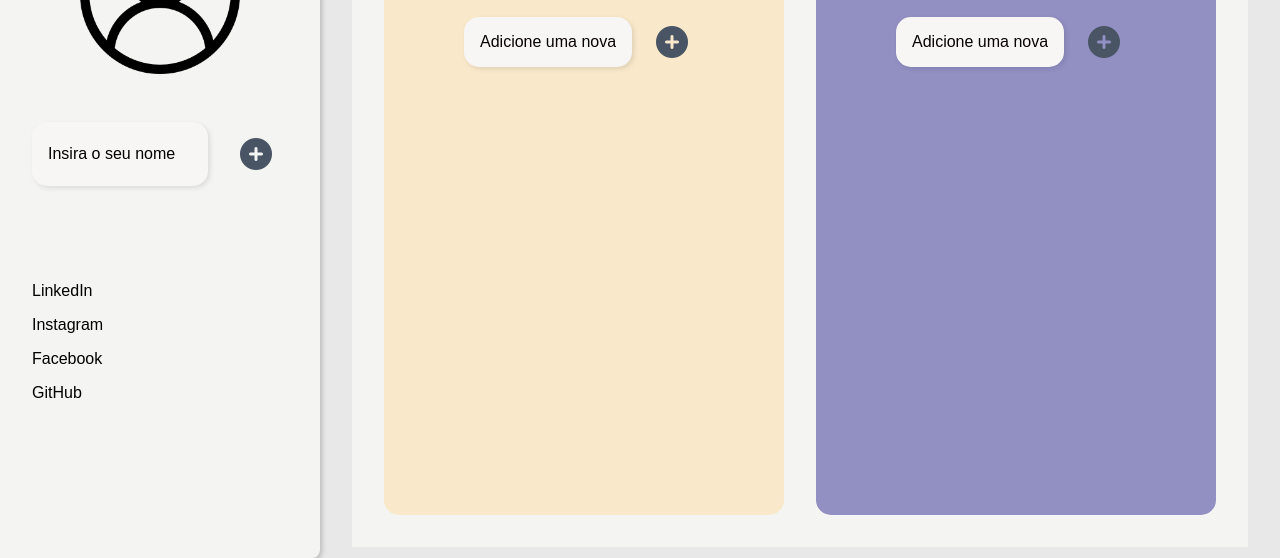
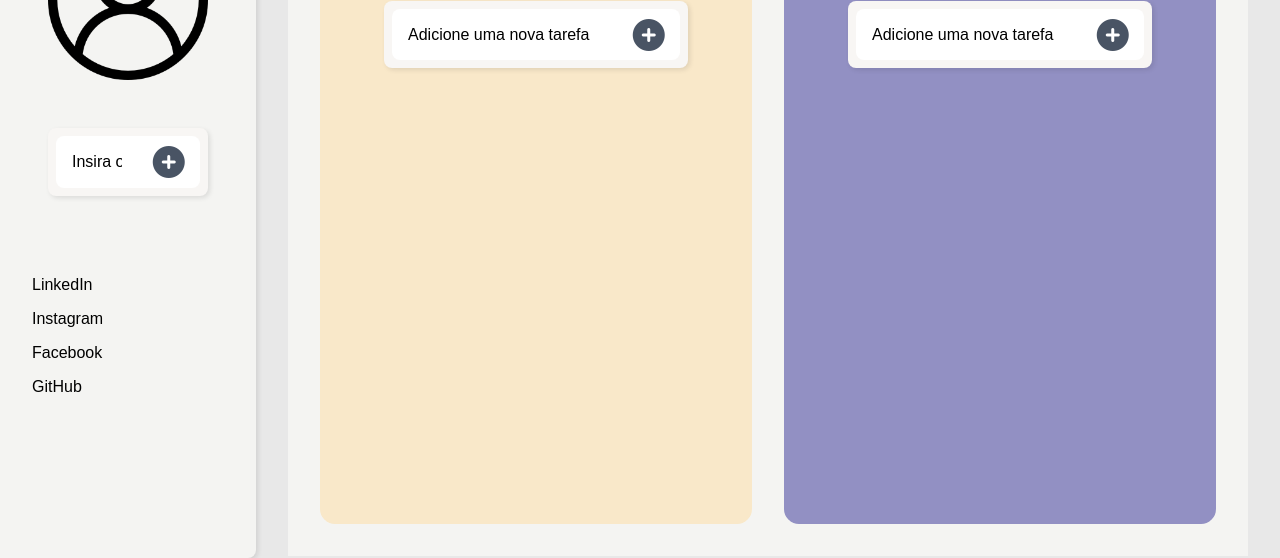
Before and after one commit to mylenaverspeelt/html-layout, a plain HTML site: page src/index.html in a window 1280 px wide. Shown: the part 242-800 px from the top of the page. Drawn offline with Linux system fonts and the light colour scheme.

Commit message:
improve css / refactor classes, variables and ids / refactor input layout / change bio

```diff
--- a/src/index.html
+++ b/src/index.html
@@ -4,7 +4,6 @@
 <head>
     <meta charset="UTF-8">
     <meta name="viewport" content="width=device-width, initial-scale=1.0">
-    <link rel="stylesheet" href="./styles/styles.css">
     <link rel="stylesheet" href="./styles/styles.css">
     <title>Layout</title>
 </head>
@@ -14,18 +13,13 @@
     <section class="side-menu">
         <img src="../assets/images/user.png" alt="user-icon" class="user-img">
         <h2 id="inputed-username"></h2>
-        <div class="name-container" id="name-container">
-            <input type="text" name="username" placeholder="Insira o seu nome" class="input-username"
-                id="input-username">
-            <button onclick="sendUsername()" id="ok-button"><i class="fas fa-plus-circle"></i></button>
+        <div class="input-container" id="input-container" style="margin-bottom: 5rem;">
+            <input type="text" name="username" placeholder="Insira o seu nome" class="input-element"
+                id="input-element">
+            <button onclick="sendUsername()" id="add-button" class="add-button"><i class="fas fa-plus-circle"></i></button>
         </div>
-        <p id="user-text">Lorem Ipsum is simply dummy text of the printing and typesetting industry. Lorem Ipsum has been the
-            industry's standard dummy text ever since the 1500s, when an unknown printer took a galley of type and
-            scrambled it to make a type specimen book. It has survived not only five centuries, but also the leap into
-            electronic typesetting, remaining essentially unchanged. It was popularised in the 1960s with the release of
-            Letraset sheets containing Lorem Ipsum passages, and more recently with desktop publishing software like
-            Aldus PageMaker including versions of Lorem Ipsum.</p>
-        <nav class="menu-table">
+        <p id="bio">Te ajudo a organizar suas atividades diurnas e noturnas de maneira simples e eficiente. Adicione suas tarefas e mantenha-se no controle do seu dia. Vamos começar a ser mais produtivos juntos! ✨ </p>
+        <nav class="menu-links">
             <ul>
                 <li><a href="https://www.linkedin.com/" target="_blank">LinkedIn</a></li>
                 <li><a href="https://www.instagram.com/" target="_blank">Instagram</a></li>
@@ -40,10 +34,10 @@
         <div class="table-container">
             <div class="day">
                 <h2>Dia ☀️</h2>
-                <div class="new-task-container">
-                    <input type="text" name="dayTask" id="new-day-task" class="new-task-input"
-                        placeholder="Adicione uma nova tarefa" maxlength="30">
-                    <button class="add-button" onclick="addDayTask()"><i class="fas fa-plus-circle"></i></button>
+                <div class="input-container">
+                    <input type="text" name="dayTask" id="new-day-task" class="input-element"
+                        placeholder="Adicione uma nova tarefa">
+                    <button onclick="addDayTask()" class="add-button"><i class="fas fa-plus-circle"></i></button>
 
             </div>
             <nav>
@@ -55,10 +49,10 @@
 
         <div class="night">
             <h2>Noite 🌙</h2>
-            <div class="new-task-container">
-                <input type="text" name="nightTask" id="new-night-task" class="new-task-input"
-                    placeholder="Adicione uma nova tarefa" maxlength="30">
-                <button class="add-button" onclick="addNightTask()"><i class="fas fa-plus-circle"></i></button>
+            <div class="input-container">
+                <input type="text" name="nightTask" id="new-night-task" class="input-element"
+                    placeholder="Adicione uma nova tarefa">
+                <button onclick="addNightTask()" class="add-button"><i class="fas fa-plus-circle"></i></button>
             </div>
             <nav>
                 <ol id="night-list">
--- a/src/scripts/index.js
+++ b/src/scripts/index.js
@@ -1,32 +1,26 @@
-let dayTasks = []
-
-let nightTasks = []
+let dayTasks = [];
+let nightTasks = [];
 
 function sendUsername() {
-    const usernameInput = document.getElementById('input-username')
-    const username = usernameInput.value
+    const usernameInput = document.getElementById('input-element');
+    const username = usernameInput.value;
 
-    const inputedUsername = document.getElementById('inputed-username')
-    const newUser = inputedUsername.innerText = "Boas vindas, " + username + "!"
+    const inputedUsername = document.getElementById('inputed-username');
+    const newUser = inputedUsername.innerText = "Boas vindas, " + username + "!";
 
-    const userText = document.getElementById('user-text')
-
-    const nameContainer = document.getElementById('name-container')
+    const bio = document.getElementById('bio');
+    const inputContainer = document.getElementById('input-container');
 
     if (newUser && newUser.length > 0) {
-        userText.style.display = 'block'
-        nameContainer.style.display = 'none'
+        bio.style.display = 'block';
+        inputContainer.style.display = 'none';
+    } else {
+        alert('Por favor, informe o seu nome');
     }
-    else {
-        alert('Por favor, informe o seu nome')
-    }
-
-
 }
 
 function addDayTask() {
-
-    const inputNewTask = document.getElementById('new-day-task')
+    const inputNewTask = document.getElementById('new-day-task');
 
     if (inputNewTask.value.trim() === '') {
         alert('Por favor, informe qual a tarefa');
@@ -43,16 +37,15 @@ function addDayTask() {
     const newTask = {
         name: inputNewTask.value.trim(),
         id: dayTasks.length + 1
-    }
+    };
 
-    dayTasks.push(newTask)
+    dayTasks.push(newTask);
     inputNewTask.value = '';
-    showDayTasks()
+    showDayTasks();
 }
 
 function addNightTask() {
-
-    const inputNewTask = document.getElementById('new-night-task')
+    const inputNewTask = document.getElementById('new-night-task');
 
     if (inputNewTask.value.trim() === '') {
         alert('Por favor, informe qual a tarefa');
@@ -69,19 +62,18 @@ function addNightTask() {
     const newTask = {
         name: inputNewTask.value.trim(),
         id: nightTasks.length + 1
-    }
+    };
 
-    nightTasks.push(newTask)
+    nightTasks.push(newTask);
     inputNewTask.value = '';
-    showNightTasks()
+    showNightTasks();
 }
 
 function showDayTasks() {
-
     const ordenedList = document.getElementById('day-list');
     ordenedList.innerHTML = '';
 
-    return dayTasks.forEach(task => {
+    dayTasks.forEach(task => {
         const newListItem = document.createElement('li');
         newListItem.innerHTML = `${task.name} <i class="fas fa-trash-alt" onclick="deleteDayTask(${task.id})"></i>`;
         ordenedList.appendChild(newListItem);
@@ -92,7 +84,7 @@ function showNightTasks() {
     const ordenedList = document.getElementById('night-list');
     ordenedList.innerHTML = '';
 
-    return nightTasks.forEach(task => {
+    nightTasks.forEach(task => {
         const newListItem = document.createElement('li');
         newListItem.innerHTML = `${task.name} <i class="fas fa-trash-alt" onclick="deleteNightTask(${task.id})"></i>`;
         ordenedList.appendChild(newListItem);
--- a/src/styles/styles.css
+++ b/src/styles/styles.css
@@ -1,6 +1,7 @@
-/* ESTILOS GLOBAIS */
 
 @import url(./variables.css);
+
+/* ESTILOS GLOBAIS */
 
 * {
     margin: 0;
@@ -26,16 +27,15 @@ a {
 
 @media (min-width: 769px) {
     .side-menu {
-        width: 25%;
+        width: 20%;
     }
 
     .main-section {
-        width: 75%;
+        width: 80%;
     }
 }
 
 @media (max-width: 768px) {
-
     html, body {
         display: block;
         overflow-y: auto;
@@ -43,12 +43,27 @@ a {
     }
 
     .side-menu {
-        width: 100vw important !;
-        box-shadow: none;
+        width: 100vw !important;
+        box-shadow: 2px 2px 5px rgba(0, 0, 0, 0.1);
+        text-align: center;
     }
 
     .main-section {
         width: 100vw;
+    }
+
+    .side-menu p {
+        font-size: 0.9rem;
+        padding: 0.8rem !important;
+    }
+
+    .side-menu h2 {
+        font-size: 1rem;
+    }
+
+    .user-img {
+        height: 5rem !important;
+        width: 5rem !important;
     }
 
     .table-container {
@@ -57,16 +72,10 @@ a {
         gap: 2rem;
     }
 
-    ::-webkit-scrollbar,
-    ::-webkit-scrollbar-thumb {
-        display: none;
-    }
-
     h1 {
         padding: 1rem;
     }
 }
-
 
 /* MENU LATERAL */
 
@@ -79,7 +88,7 @@ a {
     background-color: var(--super-light-gray);
     border-top-right-radius: 8px;
     border-bottom-right-radius: 8px;
-    box-shadow: 2px 2px 5px rgba(0, 0, 0, 0.2);
+    box-shadow: 2px 2px 5px rgba(0, 0, 0, 0.1);
 }
 
 .side-menu h2 {
@@ -90,8 +99,7 @@ a {
 }
 
 .side-menu p {
-    text-align: justify;
-    background-color: var(--light-gray);
+    text-align: center;
     border-radius: 15px;
     padding: 1rem;
     margin: 2rem 0;
@@ -104,44 +112,41 @@ a {
     margin: 1rem 0;
 }
 
-.menu-table {
+#bio {
+    background-color: var(--white);
+    border-radius: 15px;
+    padding: 1rem;
+    margin: 2rem 0;
+    color: var(--dark-gray);
+    box-shadow: 2px 2px 5px rgba(0, 0, 0, 0.1);
+    transition: transform 0.3s ease, box-shadow 0.3s ease;
+}
+
+#bio:hover {
+    transform: scale(1.02);
+    box-shadow: 2px 2px 5px rgba(0, 0, 0, 0.1);
+}
+
+.menu-links {
     width: 100%;
 }
 
-.menu-table ul {
+.menu-links ul {
     list-style: none;
     cursor: pointer;
 }
 
-.menu-table li {
+.menu-links li {
     margin-bottom: 1rem;
 }
 
-.menu-table a {
+.menu-links a {
     color: var(--dark-purple);
 }
 
-.menu-table a:hover {
+.menu-links a:hover {
     color: var(--blue);
     text-decoration: underline;
-}
-
-.name-container {
-    display: flex;
-    margin-bottom: 6rem;
-    width: 100%;
-}
-
-.input-username {
-    background-color: var(--white);
-    box-shadow: 2px 2px 5px rgba(0, 0, 0, 0.1);
-    padding: 1rem;
-    font-size: 1rem;
-    border: none;
-    border-radius: 15px;
-    color: var(--dark-purple);
-    outline: none;
-    width: 100%;
 }
 
 #inputed-username {
@@ -152,28 +157,39 @@ a {
     text-align: center;
 }
 
-.input-username::placeholder {
+.input-container {
+    border-radius: 8px;
+    background-color: var(--white);
+    padding: 0.5rem;
+    height: 4.2rem;
+    font-size: 16px;
+    box-shadow: 2px 2px 5px rgba(0, 0, 0, 0.1);
+    outline: none;
+    display: flex;
+    margin: 0 1rem;
+}
+
+.input-element {
+    border-radius: 8px 0 0 8px;
+    background-color: white;
+    padding: 1rem;
+    width: 100%;
+    font-size: 16px;
+    border: none;
+    outline: none;
+}
+
+.input-element::placeholder {
     color: var(--dark-purple);
 }
 
-
-#ok-button {
+.add-button {
     border: none;
-    background-color: transparent;
-    cursor: pointer;
-    margin-left: 1rem;
-}
-
-#ok-button .fa-plus-circle {
-    color: var(--grafite-gray);
-}
-
-#ok-button:hover .fa-plus-circle:hover {
-    color: var(--green);
-}
-
-#ok-button:hover {
-    color: var(--medium-green);
+    padding: 12px;
+    background-color: white;
+    border-radius: 0 8px 8px 0;
+    align-items: center;
+    display: flex;
 }
 
 /* SEÇÃO PRINCIPAL */
@@ -202,7 +218,7 @@ a {
 .day, .night {
     width: 100%;
     overflow: hidden;
-    padding: 2rem 5rem;
+    padding: 2rem 3rem;
     border-radius: 15px;
 }
 
@@ -227,7 +243,9 @@ a {
     cursor: pointer;
     overflow-y: scroll;
     overflow-x: hidden;
-    height: 50vh;
+    height: 53vh;
+    padding: 1rem;
+    margin: 0 1rem;
 }
 
 .day ol li, .night ol li {
@@ -238,53 +256,24 @@ a {
     box-shadow: 2px 2px 5px rgba(0, 0, 0, 0.1);
     margin: 1rem 0;
     background-color: var(--super-light-gray);
-
+    transition: transform 0.3s ease, box-shadow 0.3s ease;
 }
 
-.new-task-container {
-    display: flex;
-    align-items: center;
-}
-
-.new-task-input {
-    outline: none;
-    border: none;
-    margin: 1rem 0;
-    background-color: var(--white);
-    border-radius: 15px;
-    width: 100%;
-    padding: 1rem;
-    color: var(--black);
-    font-size: 1rem;
+.day ol li:hover,
+.night ol li:hover {
+    transform: scale(1.02);
     box-shadow: 2px 2px 5px rgba(0, 0, 0, 0.1);
 }
 
-.new-task-input:focus {
-    border: 1px solid var(--blue);
-}
-
-.new-task-input::placeholder {
-    color: var(--black);
-}
-
-
 .fa-trash-alt {
     margin-left: 1rem;
-}
-
-.add-button {
-    border: none;
-    background-color: transparent;
-    display: flex;
-    padding-left: 0.5rem;
-    justify-content: flex-end;
 }
 
 .fa-plus-circle {
     font-size: 2rem;
     color: var(--grafite-gray);
     cursor: pointer;
-    padding: 1rem;
+    padding: 0.2rem;
 }
 
 .fa-plus-circle:hover {
```
